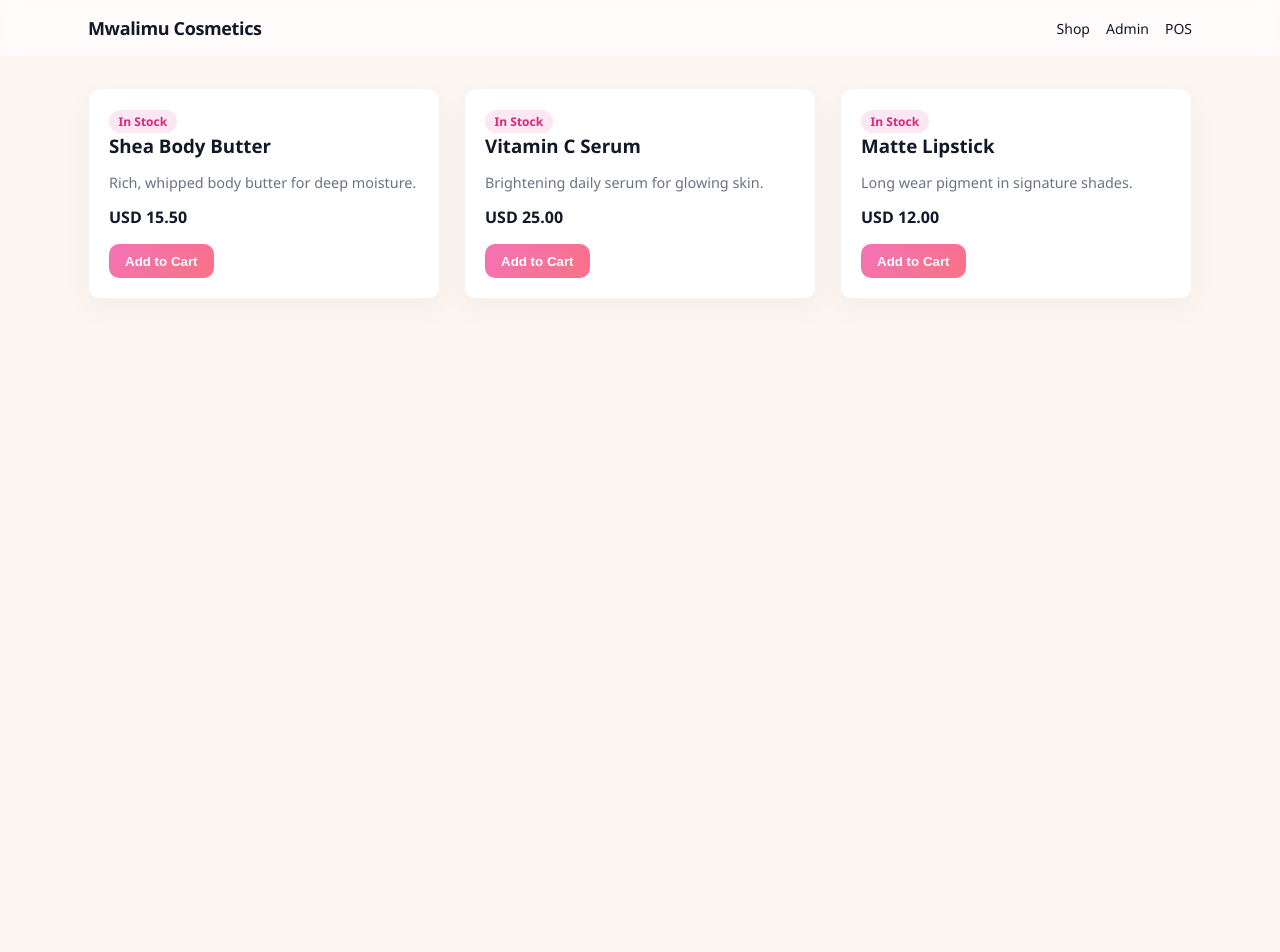
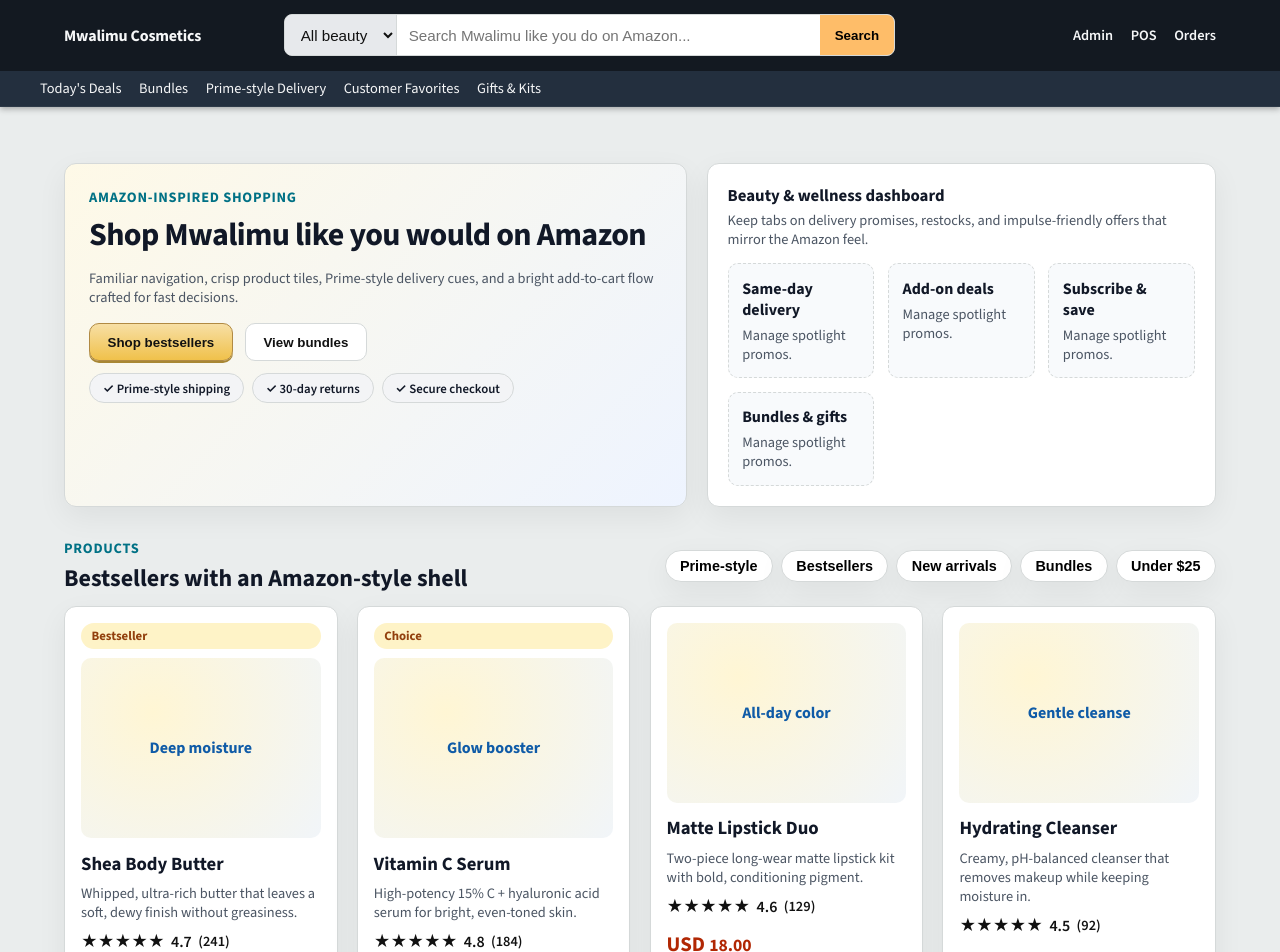
Before and after one commit to martinwamb/MwalimuCosmetics, a Next.js app in the folder apps/front/: page / in a window 1280 px wide. Shown: the top 952 px of the page. Before the commit the page ends 800 px from the top, so only its background shows below. Built offline with nearby package versions, Linux system fonts and the light colour scheme.

Commit message:
updated the workflow file to deploy to server

```diff
--- a/apps/front/app/globals.css
+++ b/apps/front/app/globals.css
@@ -1,7 +1,16 @@
+@import url("https://fonts.googleapis.com/css2?family=Source+Sans+3:wght@400;600;700&display=swap");
+
 :root {
-  --sand: #fdf6f0;
-  --rose: #fda4af;
-  --slate: #1f2937;
+  --night: #131921;
+  --ink: #0f1111;
+  --cloud: #eaeded;
+  --gold: #febd69;
+  --teal: #007185;
+  --card: #ffffff;
+  --border: #d5d9d9;
+  --muted: #4b5563;
+  --shadow: 0 10px 30px rgba(0, 0, 0, 0.06);
+  --radius: 12px;
 }
 
 * {
@@ -10,9 +19,9 @@
 
 body {
   margin: 0;
-  font-family: "Segoe UI", system-ui, -apple-system, sans-serif;
-  background: var(--sand);
-  color: var(--slate);
+  font-family: "Source Sans 3", "Segoe UI", system-ui, -apple-system, sans-serif;
+  background: var(--cloud);
+  color: var(--ink);
 }
 
 a {
@@ -21,7 +30,7 @@
 }
 
 .bg-sand {
-  background: var(--sand);
+  background: var(--cloud);
 }
 
 .text-slate-900 {
@@ -29,7 +38,7 @@
 }
 
 .border-rose-200 {
-  border-color: #fecdd3;
+  border-color: var(--border);
 }
 
 .bg-white\/70 {
@@ -101,7 +110,7 @@
 }
 
 .hover\:text-rose-600:hover {
-  color: #e11d48;
+  color: var(--gold);
 }
 
 .grid {
@@ -117,11 +126,11 @@
 }
 
 .card {
-  background: white;
-  border: 1px solid #f3f4f6;
-  border-radius: 12px;
+  background: var(--card);
+  border: 1px solid var(--border);
+  border-radius: var(--radius);
   padding: 1.25rem;
-  box-shadow: 0 10px 30px rgba(0, 0, 0, 0.04);
+  box-shadow: var(--shadow);
 }
 
 .card h3 {
@@ -129,19 +138,20 @@
 }
 
 .muted {
-  color: #6b7280;
+  color: var(--muted);
   font-size: 0.9rem;
 }
 
 .button {
   display: inline-block;
-  background: linear-gradient(135deg, #f472b6, #fb7185);
-  color: white;
-  padding: 0.6rem 1rem;
+  border: 1px solid #b18a43;
+  background: linear-gradient(180deg, #f7dfa5 0%, #f0c14b 100%);
+  color: #111;
+  padding: 0.65rem 1.1rem;
   border-radius: 10px;
-  font-weight: 600;
-  border: none;
+  font-weight: 700;
   cursor: pointer;
+  box-shadow: 0 2px 0 #a88734;
 }
 
 .pill {
@@ -149,8 +159,283 @@
   align-items: center;
   padding: 0.2rem 0.6rem;
   border-radius: 999px;
-  background: #fce7f3;
-  color: #db2777;
+  background: #ecf3fb;
+  color: #0f5ba7;
   font-weight: 600;
   font-size: 0.75rem;
 }
+
+.header {
+  background: var(--night);
+  color: #f6f7f8;
+  box-shadow: 0 2px 6px rgba(0, 0, 0, 0.3);
+}
+
+.nav-primary {
+  display: grid;
+  grid-template-columns: 1fr 3fr 1.5fr;
+  align-items: center;
+  gap: 1rem;
+  padding: 0.9rem 1.5rem;
+  max-width: 1200px;
+  margin: 0 auto;
+}
+
+.brand {
+  font-weight: 700;
+  letter-spacing: -0.01em;
+  display: flex;
+  align-items: center;
+  gap: 0.5rem;
+}
+
+.search {
+  display: grid;
+  grid-template-columns: 0.7fr 4fr auto;
+  align-items: stretch;
+  background: #f3f3f3;
+  border-radius: 8px;
+  overflow: hidden;
+  border: 1px solid #d5d9d9;
+}
+
+.search select,
+.search input {
+  border: none;
+  padding: 0.65rem 0.75rem;
+  font-size: 0.95rem;
+}
+
+.search select {
+  background: #e7e9ec;
+  color: #111;
+  border-right: 1px solid #d5d9d9;
+}
+
+.search input {
+  background: #fff;
+  color: #111;
+}
+
+.search button {
+  background: #febd69;
+  border: none;
+  padding: 0.65rem 0.9rem;
+  display: grid;
+  place-items: center;
+  font-weight: 700;
+  cursor: pointer;
+}
+
+.nav-links {
+  display: flex;
+  justify-content: flex-end;
+  gap: 1.1rem;
+  font-size: 0.9rem;
+}
+
+.nav-links a {
+  color: #f6f7f8;
+  font-weight: 600;
+}
+
+.nav-sub {
+  background: #232f3e;
+  color: #f6f7f8;
+  padding: 0.55rem 1.5rem;
+  font-size: 0.9rem;
+  box-shadow: inset 0 -1px 0 rgba(255, 255, 255, 0.05);
+}
+
+.nav-sub-inner {
+  display: flex;
+  gap: 1.1rem;
+  max-width: 1200px;
+  margin: 0 auto;
+}
+
+.page-shell {
+  max-width: 1200px;
+  margin: 0 auto;
+  padding: 2rem 1.5rem;
+}
+
+.hero {
+  display: grid;
+  grid-template-columns: 1.1fr 0.9fr;
+  gap: 1.25rem;
+  margin: 1.5rem 0 2rem;
+}
+
+.hero-card {
+  background: linear-gradient(135deg, #fef9e7, #eef4ff);
+  border-radius: var(--radius);
+  border: 1px solid var(--border);
+  padding: 1.5rem;
+  box-shadow: var(--shadow);
+}
+
+.hero-eyebrow {
+  color: var(--teal);
+  font-weight: 700;
+  font-size: 0.9rem;
+  letter-spacing: 0.05em;
+  text-transform: uppercase;
+  margin-bottom: 0.35rem;
+}
+
+.hero h1 {
+  margin: 0 0 0.5rem;
+  letter-spacing: -0.02em;
+  font-size: 2rem;
+}
+
+.hero-actions {
+  display: flex;
+  gap: 0.75rem;
+  margin-top: 1rem;
+}
+
+.hero-pill-row {
+  display: flex;
+  gap: 0.5rem;
+  flex-wrap: wrap;
+  margin-top: 0.75rem;
+}
+
+.mini-pill {
+  border-radius: 999px;
+  padding: 0.35rem 0.8rem;
+  background: #f3f4f6;
+  font-weight: 600;
+  font-size: 0.8rem;
+  border: 1px solid var(--border);
+}
+
+.deal-card {
+  background: var(--card);
+  border: 1px solid var(--border);
+  border-radius: var(--radius);
+  padding: 1.25rem;
+  box-shadow: var(--shadow);
+}
+
+.deal-grid {
+  display: grid;
+  grid-template-columns: repeat(auto-fit, minmax(140px, 1fr));
+  gap: 0.85rem;
+  margin-top: 0.75rem;
+}
+
+.deal-tile {
+  border: 1px dashed var(--border);
+  border-radius: 10px;
+  padding: 0.85rem;
+  background: #f8fafc;
+}
+
+.catalog-head {
+  display: flex;
+  justify-content: space-between;
+  align-items: center;
+  margin-bottom: 0.75rem;
+}
+
+.filter-row {
+  display: flex;
+  gap: 0.5rem;
+  flex-wrap: wrap;
+}
+
+.filter-chip {
+  border: 1px solid var(--border);
+  background: #fff;
+  border-radius: 999px;
+  padding: 0.45rem 0.9rem;
+  font-weight: 600;
+  font-size: 0.9rem;
+  cursor: pointer;
+  box-shadow: var(--shadow);
+}
+
+.catalog-grid {
+  display: grid;
+  grid-template-columns: repeat(auto-fit, minmax(240px, 1fr));
+  gap: 1.2rem;
+}
+
+.product-card {
+  background: #fff;
+  border: 1px solid var(--border);
+  border-radius: var(--radius);
+  padding: 1rem;
+  box-shadow: var(--shadow);
+  display: flex;
+  flex-direction: column;
+  gap: 0.55rem;
+}
+
+.product-thumb {
+  height: 180px;
+  border-radius: 10px;
+  background: radial-gradient(circle at 30% 30%, #fff6d4, #f1f5f9);
+  display: grid;
+  place-items: center;
+  font-weight: 700;
+  color: #0f5ba7;
+}
+
+.badge {
+  display: inline-flex;
+  align-items: center;
+  gap: 0.35rem;
+  padding: 0.3rem 0.65rem;
+  border-radius: 999px;
+  background: #fef3c7;
+  color: #92400e;
+  font-weight: 700;
+  font-size: 0.8rem;
+}
+
+.rating {
+  display: flex;
+  align-items: center;
+  gap: 0.4rem;
+  color: #b12704;
+  font-weight: 700;
+}
+
+.rating span {
+  color: #111;
+  font-weight: 600;
+}
+
+.price {
+  font-size: 1.3rem;
+  font-weight: 700;
+  color: #b12704;
+  margin: 0.25rem 0;
+}
+
+.delivery {
+  color: #0f5ba7;
+  font-weight: 700;
+}
+
+.actions {
+  display: grid;
+  grid-template-columns: 1fr 1fr;
+  gap: 0.5rem;
+}
+
+.button.ghost {
+  background: #fff;
+  border: 1px solid var(--border);
+  box-shadow: none;
+  font-weight: 700;
+}
+
+.button.full {
+  width: 100%;
+  text-align: center;
+}
--- a/apps/front/app/layout.tsx
+++ b/apps/front/app/layout.tsx
@@ -10,23 +10,38 @@
   return (
     <html lang="en">
       <body className="min-h-screen bg-sand text-slate-900">
-        <header className="border-b border-rose-200 bg-white/70 backdrop-blur">
-          <div className="mx-auto flex max-w-6xl items-center justify-between px-6 py-4">
-            <div className="text-lg font-semibold tracking-tight">Mwalimu Cosmetics</div>
-            <nav className="flex gap-4 text-sm">
-              <a href="/" className="hover:text-rose-600">
-                Shop
-              </a>
-              <a href="/dashboard" className="hover:text-rose-600">
-                Admin
-              </a>
-              <a href="/pos" className="hover:text-rose-600">
-                POS
-              </a>
+        <header className="header">
+          <div className="nav-primary">
+            <a href="/" className="brand">
+              Mwalimu Cosmetics
+            </a>
+            <div className="search">
+              <select aria-label="Category">
+                <option>All beauty</option>
+                <option>Skin care</option>
+                <option>Hair</option>
+                <option>Makeup</option>
+              </select>
+              <input placeholder="Search Mwalimu like you do on Amazon..." aria-label="Search" />
+              <button aria-label="Search products">Search</button>
+            </div>
+            <nav className="nav-links">
+              <a href="/dashboard">Admin</a>
+              <a href="/pos">POS</a>
+              <a href="/">Orders</a>
             </nav>
           </div>
+          <div className="nav-sub">
+            <div className="nav-sub-inner">
+              <span>Today's Deals</span>
+              <span>Bundles</span>
+              <span>Prime-style Delivery</span>
+              <span>Customer Favorites</span>
+              <span>Gifts & Kits</span>
+            </div>
+          </div>
         </header>
-        <main className="mx-auto max-w-6xl px-6 py-8">{children}</main>
+        <main className="page-shell">{children}</main>
       </body>
     </html>
   );
--- a/apps/front/app/page.tsx
+++ b/apps/front/app/page.tsx
@@ -1,21 +1,164 @@
-const mockProducts = [
-  { id: "p-1", name: "Shea Body Butter", description: "Rich, whipped body butter for deep moisture.", price: 15.5 },
-  { id: "p-2", name: "Vitamin C Serum", description: "Brightening daily serum for glowing skin.", price: 25.0 },
-  { id: "p-3", name: "Matte Lipstick", description: "Long wear pigment in signature shades.", price: 12.0 }
+type Product = {
+  id: string;
+  name: string;
+  description: string;
+  price: number;
+  rating: number;
+  reviews: number;
+  badge?: string;
+  delivery: string;
+  tagline: string;
+};
+
+const catalog: Product[] = [
+  {
+    id: "p-1",
+    name: "Shea Body Butter",
+    description: "Whipped, ultra-rich butter that leaves a soft, dewy finish without greasiness.",
+    price: 15.5,
+    rating: 4.7,
+    reviews: 241,
+    badge: "Bestseller",
+    delivery: "FREE next-day delivery",
+    tagline: "Deep moisture"
+  },
+  {
+    id: "p-2",
+    name: "Vitamin C Serum",
+    description: "High-potency 15% C + hyaluronic acid serum for bright, even-toned skin.",
+    price: 25.0,
+    rating: 4.8,
+    reviews: 184,
+    badge: "Choice",
+    delivery: "Arrives Thursday",
+    tagline: "Glow booster"
+  },
+  {
+    id: "p-3",
+    name: "Matte Lipstick Duo",
+    description: "Two-piece long-wear matte lipstick kit with bold, conditioning pigment.",
+    price: 18.0,
+    rating: 4.6,
+    reviews: 129,
+    delivery: "Prime-style same-day",
+    tagline: "All-day color"
+  },
+  {
+    id: "p-4",
+    name: "Hydrating Cleanser",
+    description: "Creamy, pH-balanced cleanser that removes makeup while keeping moisture in.",
+    price: 13.5,
+    rating: 4.5,
+    reviews: 92,
+    delivery: "FREE delivery Tuesday",
+    tagline: "Gentle cleanse"
+  },
+  {
+    id: "p-5",
+    name: "Restorative Hair Oil",
+    description: "Lightweight hair oil with argan + baobab for shine, slip, and scalp comfort.",
+    price: 22.0,
+    rating: 4.7,
+    reviews: 167,
+    delivery: "Tomorrow by 10pm",
+    tagline: "Frizz control"
+  },
+  {
+    id: "p-6",
+    name: "Overnight Renewal Mask",
+    description: "Ceramide sleep mask that seals in hydration and wakes skin up plump.",
+    price: 28.0,
+    rating: 4.9,
+    reviews: 73,
+    badge: "New",
+    delivery: "FREE delivery Friday",
+    tagline: "Skin reset"
+  }
 ];
 
 export default function Page() {
   return (
-    <div className="grid grid-cols-3 gap-6">
-      {mockProducts.map((product) => (
-        <article className="card" key={product.id}>
-          <div className="pill">In Stock</div>
-          <h3>{product.name}</h3>
-          <p className="muted">{product.description}</p>
-          <p style={{ fontWeight: 700, margin: "0.5rem 0 1rem" }}>USD {product.price.toFixed(2)}</p>
-          <button className="button">Add to Cart</button>
-        </article>
-      ))}
+    <div>
+      <section className="hero">
+        <div className="hero-card">
+          <div className="hero-eyebrow">Amazon-inspired shopping</div>
+          <h1>Shop Mwalimu like you would on Amazon</h1>
+          <p className="muted">
+            Familiar navigation, crisp product tiles, Prime-style delivery cues, and a bright add-to-cart flow crafted
+            for fast decisions.
+          </p>
+          <div className="hero-actions">
+            <button className="button">Shop bestsellers</button>
+            <button className="button ghost">View bundles</button>
+          </div>
+          <div className="hero-pill-row">
+            <span className="mini-pill">✓ Prime-style shipping</span>
+            <span className="mini-pill">✓ 30-day returns</span>
+            <span className="mini-pill">✓ Secure checkout</span>
+          </div>
+        </div>
+        <div className="deal-card">
+          <strong style={{ fontSize: "1.05rem" }}>Beauty & wellness dashboard</strong>
+          <p className="muted" style={{ marginTop: "0.3rem" }}>
+            Keep tabs on delivery promises, restocks, and impulse-friendly offers that mirror the Amazon feel.
+          </p>
+          <div className="deal-grid">
+            {["Same-day delivery", "Add-on deals", "Subscribe & save", "Bundles & gifts"].map((tile) => (
+              <div key={tile} className="deal-tile">
+                <strong>{tile}</strong>
+                <p className="muted" style={{ margin: "0.35rem 0 0" }}>
+                  Manage spotlight promos.
+                </p>
+              </div>
+            ))}
+          </div>
+        </div>
+      </section>
+
+      <div className="catalog-head">
+        <div>
+          <div className="hero-eyebrow" style={{ marginBottom: "0.25rem" }}>
+            Products
+          </div>
+          <h2 style={{ margin: 0 }}>Bestsellers with an Amazon-style shell</h2>
+        </div>
+        <div className="filter-row">
+          {["Prime-style", "Bestsellers", "New arrivals", "Bundles", "Under $25"].map((filter) => (
+            <button key={filter} className="filter-chip">
+              {filter}
+            </button>
+          ))}
+        </div>
+      </div>
+
+      <div className="catalog-grid">
+        {catalog.map((product) => (
+          <article className="product-card" key={product.id}>
+            {product.badge && <div className="badge">{product.badge}</div>}
+            <div className="product-thumb">{product.tagline}</div>
+            <h3 style={{ margin: "0.25rem 0 0" }}>{product.name}</h3>
+            <p className="muted" style={{ margin: 0 }}>
+              {product.description}
+            </p>
+            <div className="rating">
+              <span>{"★".repeat(5)}</span>
+              <span>{product.rating.toFixed(1)}</span>
+              <span className="muted">({product.reviews})</span>
+            </div>
+            <p className="price">
+              USD <span style={{ fontSize: "1.1rem" }}>{product.price.toFixed(2)}</span>
+            </p>
+            <div className="delivery">{product.delivery}</div>
+            <p className="muted" style={{ margin: 0 }}>
+              Eligible for Prime-style perks & easy returns.
+            </p>
+            <div className="actions">
+              <button className="button full">Add to Cart</button>
+              <button className="button ghost full">Save</button>
+            </div>
+          </article>
+        ))}
+      </div>
     </div>
   );
 }
```
